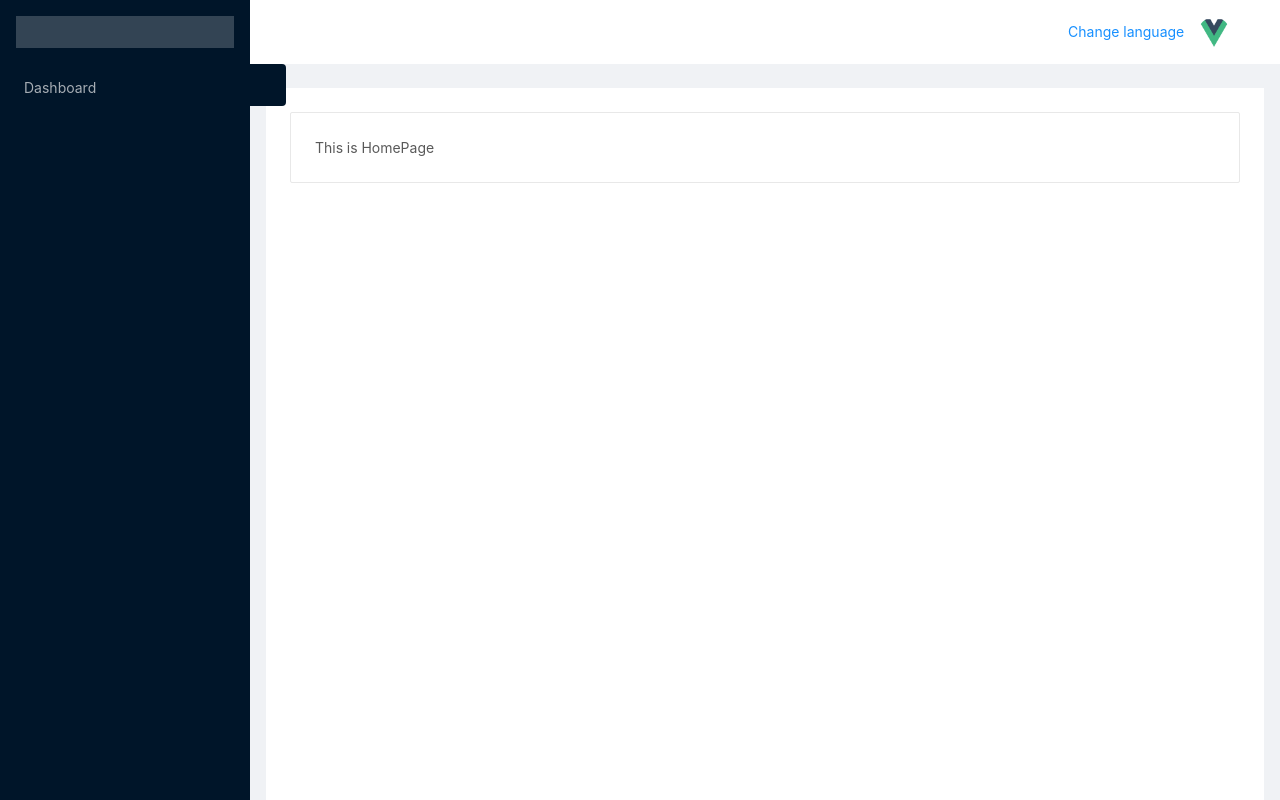
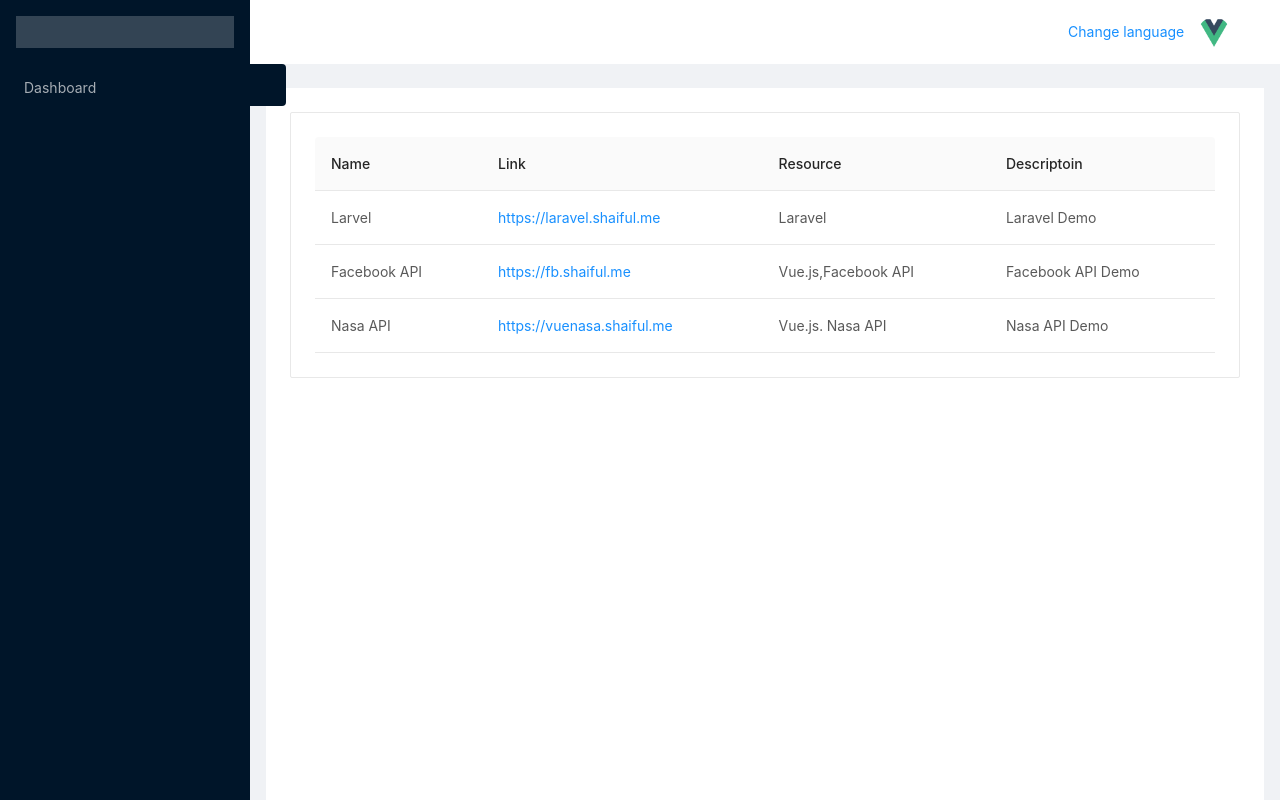
Before and after one commit to islambuet/mySiteVue, a Vue app: page / in a window 1280 px wide. Built offline with nearby package versions, Linux system fonts and the light colour scheme.

Commit message:
Home page Completed

```diff
--- a/src/components/home/Home.vue
+++ b/src/components/home/Home.vue
@@ -2,7 +2,9 @@
   <div>
       <div v-if="$system_variables.status_task_loaded==1">
         <a-card>
-          This is HomePage
+          <a-table :columns="columns" :data-source="data" :pagination="false">
+            <a slot="name" slot-scope="text" :href="text" target="_blank">{{ text }}</a>
+          </a-table>
         </a-card>
 
       </div>
@@ -23,7 +25,11 @@
   },
   data() {
     return {
-      value: '',
+      columns: [{title: 'Name',dataIndex: 'name'},{title: 'Link',dataIndex: 'link',scopedSlots: { customRender: 'name' }},{title: 'Resource',dataIndex: 'resource'},{title: 'Descriptoin',dataIndex: 'descriptoin'}],
+      data:[{name: 'Larvel','link':'https://laravel.shaiful.me',resource:"Laravel",descriptoin:"Laravel Demo"},
+        {name: 'Facebook API','link':'https://fb.shaiful.me ',resource:"Vue.js,Facebook API",descriptoin:"Facebook API Demo"},
+        {name: 'Nasa API','link':'https://vuenasa.shaiful.me  ',resource:"Vue.js. Nasa API",descriptoin:"Nasa API Demo"},
+      ]
 
     }
   },
--- a/src/languages/label.js
+++ b/src/languages/label.js
@@ -1,7 +1,7 @@
 export var labels={
     label_site_title:{
-        en:"Nasa Api",
-        bn:"Nasa Api"
+        en:"Shaiful Islam",
+        bn:"সাইফুল ইসলাম"
     },
     //header section
     label_change_language:{
```
